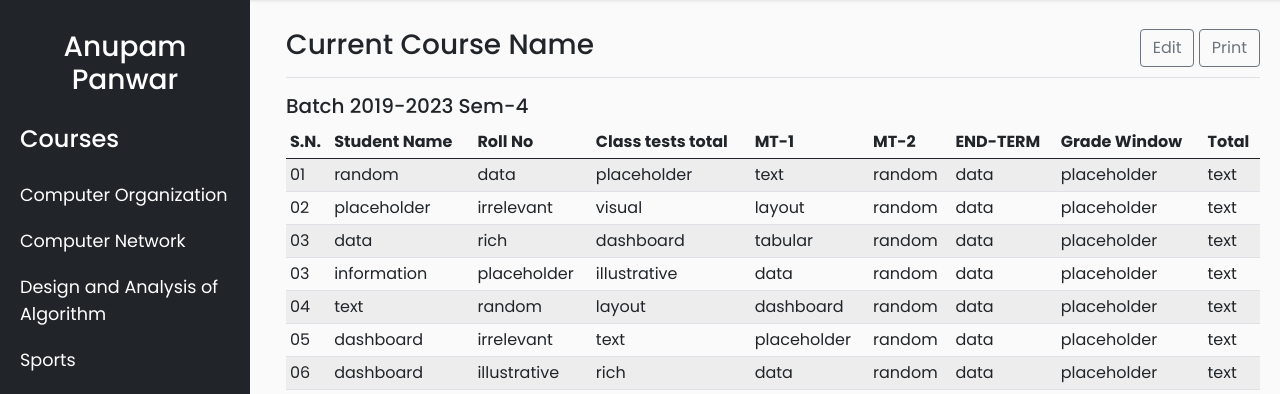
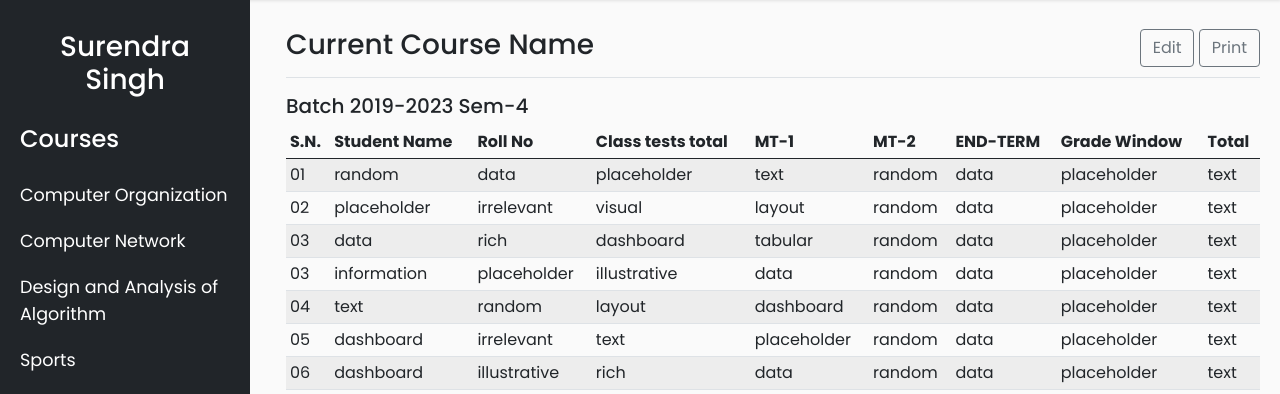
Before and after one commit to Anupam-Panwar/Grading-System-automation, a PHP site: page /coursetable.html in a window 1280 px wide. Shown: the part 62-456 px from the top of the page. Run offline with PHP 8.4, Linux system fonts and the light colour scheme; some libraries are stand-ins or nearby versions.

Commit message:
Changed name of Teacher from Anupam

```diff
--- a/Codes/coursetable.html
+++ b/Codes/coursetable.html
@@ -10,7 +10,7 @@
 
     <!-- Bootstrap CSS CDN -->
     <link rel="stylesheet" href="css/bootstrap.min.css">
-    <!-- <link rel="stylesheet" href="https://stackpath.bootstrapcdn.com/bootstrap/4.1.0/css/bootstrap.min.css" integrity="sha384-9gVQ4dYFwwWSjIDZnLEWnxCjeSWFphJiwGPXr1jddIhOegiu1FwO5qRGvFXOdJZ4" crossorigin="anonymous"> -->
+
     <!-- Our Custom CSS -->
     <link rel="stylesheet" href="css/custom.css">
 
@@ -40,7 +40,7 @@
       <nav id="sidebar">
         <ul class="list-unstyled components">
             <div class="sidebar-header">
-                <h3>Anupam Panwar</h3>
+                <h3>Surendra Singh</h3>
             </div>
           <p class="h4">Courses</p>
           <li>
--- a/Codes/dashboard.php
+++ b/Codes/dashboard.php
@@ -22,7 +22,7 @@
 <body>
 
     <?php
-    $name="Purvi Panwar";
+    $name="Surendra Singh";
     $x = 6;
     $CN = array("Computer Organization","Computer Network", "Design and Analysis of Algorithm", "Theory of Computation", "Software Engineering ","Sports");
     $CC = array("CSL 256", "CSL 255","CSL 254", "CSl 259", "CSL 256", "SSP 151");
```
